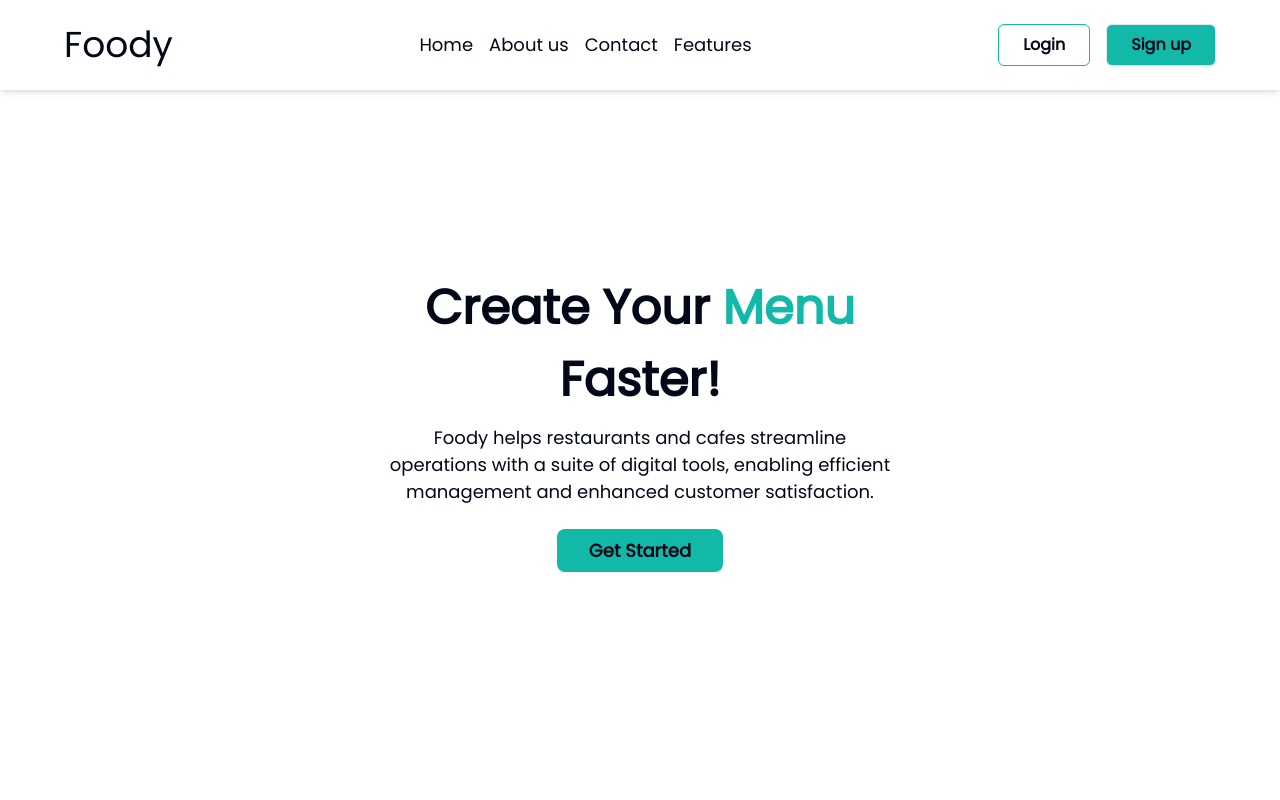
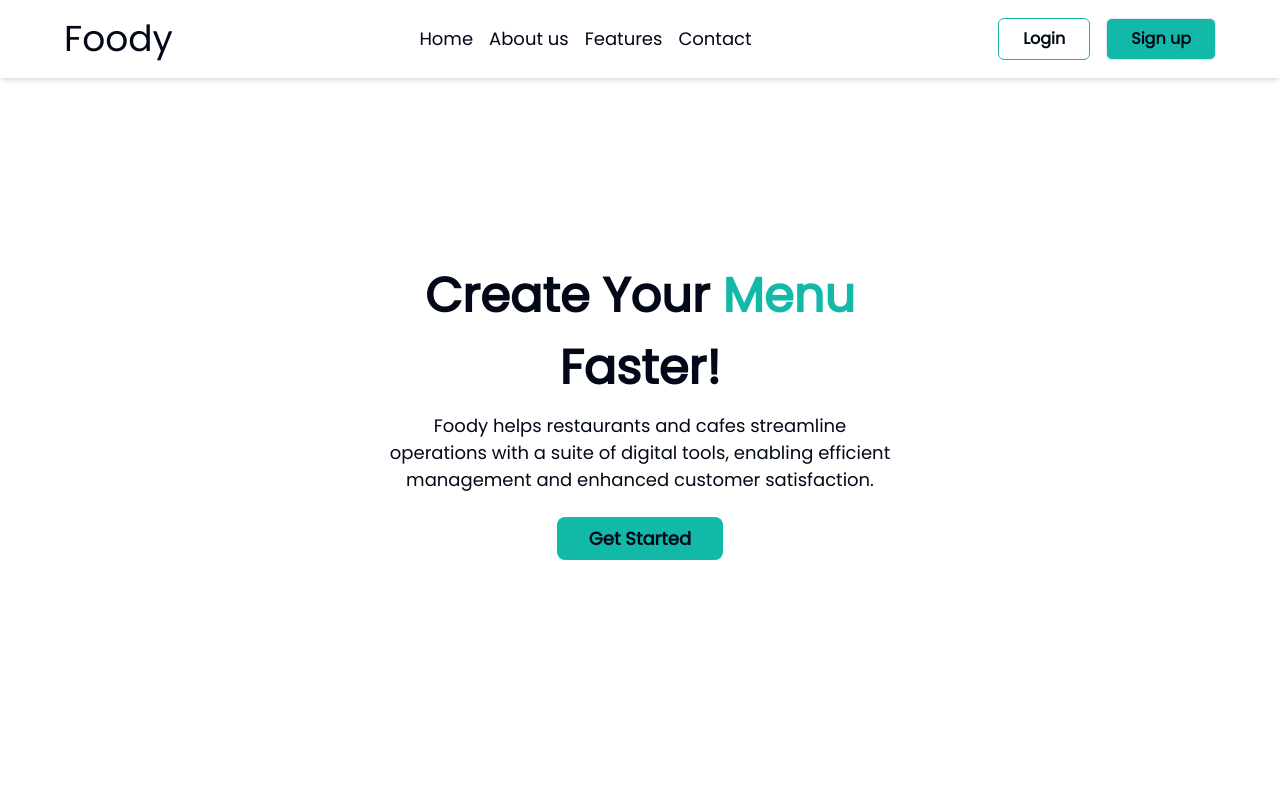
Before and after one commit to khaledYS/Foody, a Next.js app: page / in a window 1280 px wide. Shown: the top 800 px of the page. Built offline with nearby package versions, Linux system fonts and the light colour scheme.

Commit message:
the navbar now isn't the same as the wide screens, now it is foldable, according to the figma design

```diff
--- a/app/_components/Navbar.jsx
+++ b/app/_components/Navbar.jsx
@@ -1,27 +1,74 @@
 import { cn } from "@/lib/utils"
+import {
+  Sheet,
+  SheetClose,
+  SheetContent,
+  SheetDescription,
+  SheetFooter,
+  SheetHeader,
+  SheetTitle,
+  SheetTrigger,
+} from "@/components/ui/sheet"
+import { TiThMenu } from "react-icons/ti";
 import { Poppins } from "next/font/google"
 import Link from "next/link"
 
+// this is single component so we don't need to dublicate the same
+// functionality across phones and wide screens
+function AuthOrLogin (props){
+    // TODO: make this when the user is signed in,
+    // show dashboard and account profile button. Otherwise,
+    // show login and sign up buttons
+    return (
+        <div {...props} className={"auths flex justify-between items-center gap-4 font-semibold " + props.className} >
+            <button className="px-6 py-2 border border-prime rounded-md" >Login</button>
+            <button className="px-6 py-2 border bg-prime rounded-md">Sign up</button>
+        </div>
+    )
+}
+
+function NavbarLinks (){
+    return (
+        <>
+            <Link className="link-underline" href="/#home">Home</Link>
+            <Link className="link-underline" href="/#aboutus">About us</Link>
+            <Link className="link-underline" href="/#features">Features</Link>
+            <Link className="link-underline" href="/#contact">Contact</Link>
+        </>
+    )
+}
 export default function Navbar (){
     return (
-        <navbar className="sticky top-0 left-0 w-full h-full py-[24px] px-[64px] flex justify-between items-center bg-white shadow-md">
+        <navbar className="sticky top-0 left-0 w-full h-full py-[18px] px-[64px] max-md:pr-6 flex justify-between items-center bg-white shadow-md">
 
             {/* TODO: Make the navbar responsive */}
-            <div className={cn("logo text-4xl font")}>Foody</div>
-
-            <div className="navbar-links flex gap-4 text-lg">
-                <Link className="link-underline" href="/home">Home</Link>
-                <Link className="link-underline" href="/aboutus">About us</Link>
-                <Link className="link-underline" href="/contact">Contact</Link>
-                <Link className="link-underline" href="/features">Features</Link>
+            <div className={cn("logo text-4xl")}>Foody</div>
+            <div className="navbar-links flex gap-4 text-lg max-md:hidden">
+                <NavbarLinks />
             </div>
 
-            {/* the auths section well be replaced with user logo and dashboard link in case they are logged in */}
-            <div className="auths flex justify-between items-center gap-4 font-semibold">
-                <button className="px-6 py-2 border border-prime rounded-md" >Login</button>
-                <button className="px-6 py-2 border bg-prime rounded-md">Sign up</button>
+            <div className="max-md:hidden">
+                <AuthOrLogin />
             </div>
 
+            {/* devices with width less than 768px, should disable the above and enable dialogal navbar  */}
+            <Sheet>
+                <SheetTrigger asChild>
+                    <TiThMenu className="hidden max-md:block text-3xl text-secnd hover:cursor-pointer"></TiThMenu>
+                </SheetTrigger>
+                <SheetContent side="top">
+                    <div className="w-full flex flex-col justify-center items-center !text-body font-medium py-6 ">
+                        <NavbarLinks />
+                    </div>
+                    <SheetFooter>
+                    <SheetClose asChild>
+                        <div className="w-full grid place-items-center">
+                            <AuthOrLogin className="flex-col !gap-2 items-stretch !justify-between text-button font-semibold w-60" />
+                        </div>
+                    </SheetClose>
+                </SheetFooter>
+                </SheetContent>
+            </Sheet>
         </navbar>
     )
 }
```
